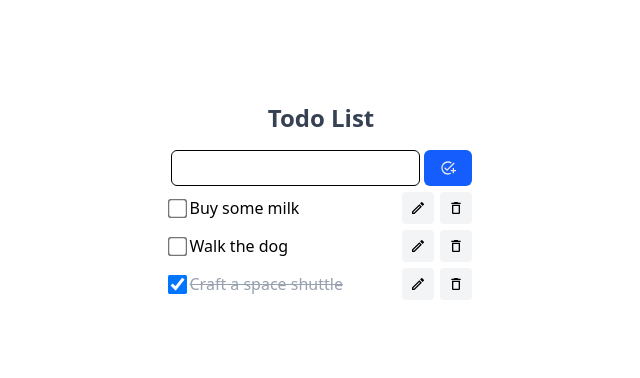
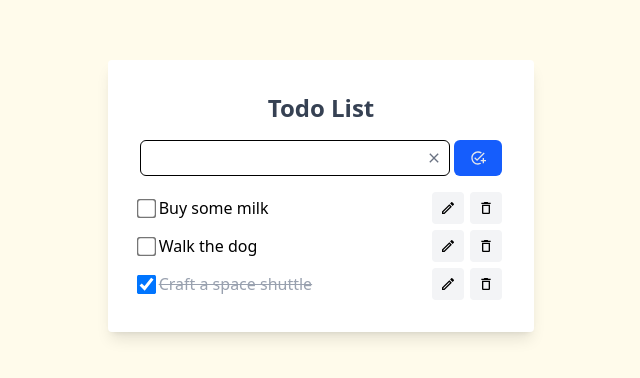
Before and after one commit to dinhitcom/react-todo-app, a React (Vite) app: page / in a window 1280 px wide. Shown: the part 204-582 px from the top of the page, without its empty margins (319-959 px from the left). Built offline with nearby package versions, Linux system fonts and the light colour scheme.

Commit message:
Update the component styling, add clear button to input

```diff
--- a/src/App.tsx
+++ b/src/App.tsx
@@ -3,7 +3,7 @@ import { TodoList } from "./components/TodoList";
 
 function App() {
   return (
-    <div className="container flex items-center justify-center h-screen w-screen">
+    <div className="container flex items-center justify-center h-screen w-screen bg-amber-50">
       <TodoList></TodoList>
     </div>
   );
--- a/src/components/TodoInput.tsx
+++ b/src/components/TodoInput.tsx
@@ -1,5 +1,5 @@
 import { useRef, useState } from "react";
-import { MdAddTask } from "react-icons/md";
+import { MdAddTask, MdClear } from "react-icons/md";
 
 type TodoInputProps = {
   onCreate: (text: string) => void;
@@ -12,11 +12,13 @@ export function TodoInput(props: Readonly<TodoInputProps>) {
   const inputRef = useRef<HTMLInputElement>(null);
 
   return (
-    <div className="flex items-start space-x-1">
-      <div className="">
+    <div className="flex w-full items-start space-x-1">
+      <div className="flex-1">
+        <div className="relative w-full">
           <input
-          className={`h-9 rounded-md border p-2 focus:ring-2 focus:ring-blue-500 focus:outline-none ${error ? "ring-2 ring-red-500 focus:ring-red-500" : ""}`}
+            className={`h-9 w-full rounded-md border p-2 focus:ring-2 focus:ring-blue-500 focus:outline-none ${error ? "ring-2 ring-red-500 focus:ring-red-500" : ""}`}
             value={text}
+            title={text}
             ref={inputRef}
             onChange={(e) => {
               const value = e.target.value;
@@ -33,6 +35,14 @@ export function TodoInput(props: Readonly<TodoInputProps>) {
               }
             }}
           ></input>
+          <button
+            type="button"
+            className="absolute top-1/2 right-2 -translate-y-1/2 text-gray-500 hover:text-gray-700"
+            onClick={() => setText("")}
+          >
+            <MdClear />
+          </button>
+        </div>
         {error && (
           <p className="mt-1 text-sm font-medium text-red-500">{error}</p>
         )}
--- a/src/components/TodoList.tsx
+++ b/src/components/TodoList.tsx
@@ -25,10 +25,10 @@ export function TodoList() {
   const [tasks, setTasks] = useState(initialTasks);
 
   return (
-    <div className="">
+    <div className="shadow-lg px-8 py-4 w-1/3 bg-white rounded">
       <h2 className="text-center py-2 my-2 text-2xl font-semibold text-gray-700">Todo List</h2>
       <TodoInput onCreate={createTask} />
-      <ul role="list">
+      <ul role="list" className="my-4">
         {tasks.map((task) => {
           return (
             <li className="my-1.5">
```
Lines whose indentation alone changed are shown as unchanged.
